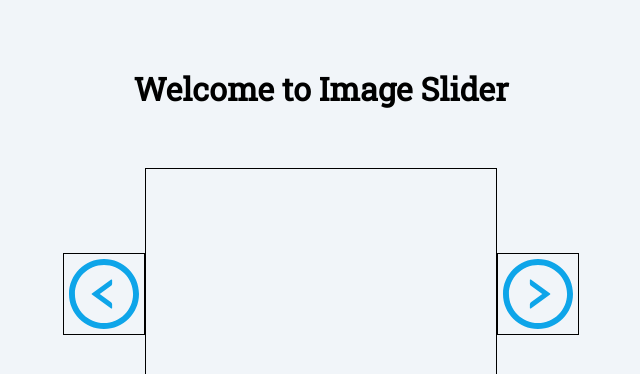
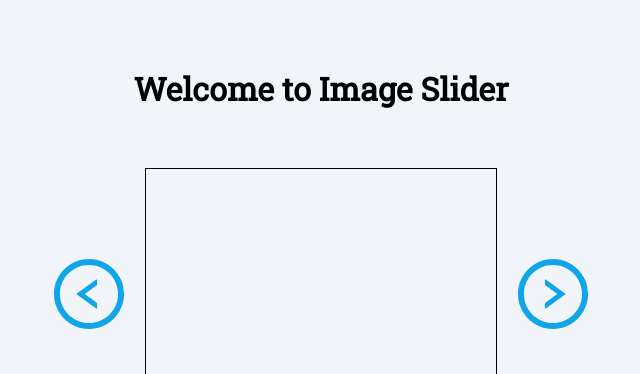
Before and after one commit to Daniel7842900/react-image-slider-js, a React (Vite) app: page / in a window 1280 px wide. Shown: the top 374 px of the page, without its empty margins (319-959 px from the left). Built offline with nearby package versions, Linux system fonts and the light colour scheme.

Commit message:
modify buttons styles

```diff
--- a/src/App.css
+++ b/src/App.css
@@ -14,14 +14,10 @@
 }
 
 .previous-btn-container {
-    width: 80px;
-    height: 80px;
     display: flex;
     justify-content: center;
     align-items: center;
-    border-width: 1px;
-    border-color: black;
-    border-style: solid
+    margin-right: 1rem;
 }
 
 .navigation-btn {
@@ -31,11 +27,10 @@
 }
 
 .next-btn-container {
-    width: 80px;
-    height: 80px;
-    border-width: 1px;
-    border-color: black;
-    border-style: solid
+    display: flex;
+    justify-content: center;
+    align-items: center;
+    margin-left: 1rem;
 }
 
 .main-image-container {
```
